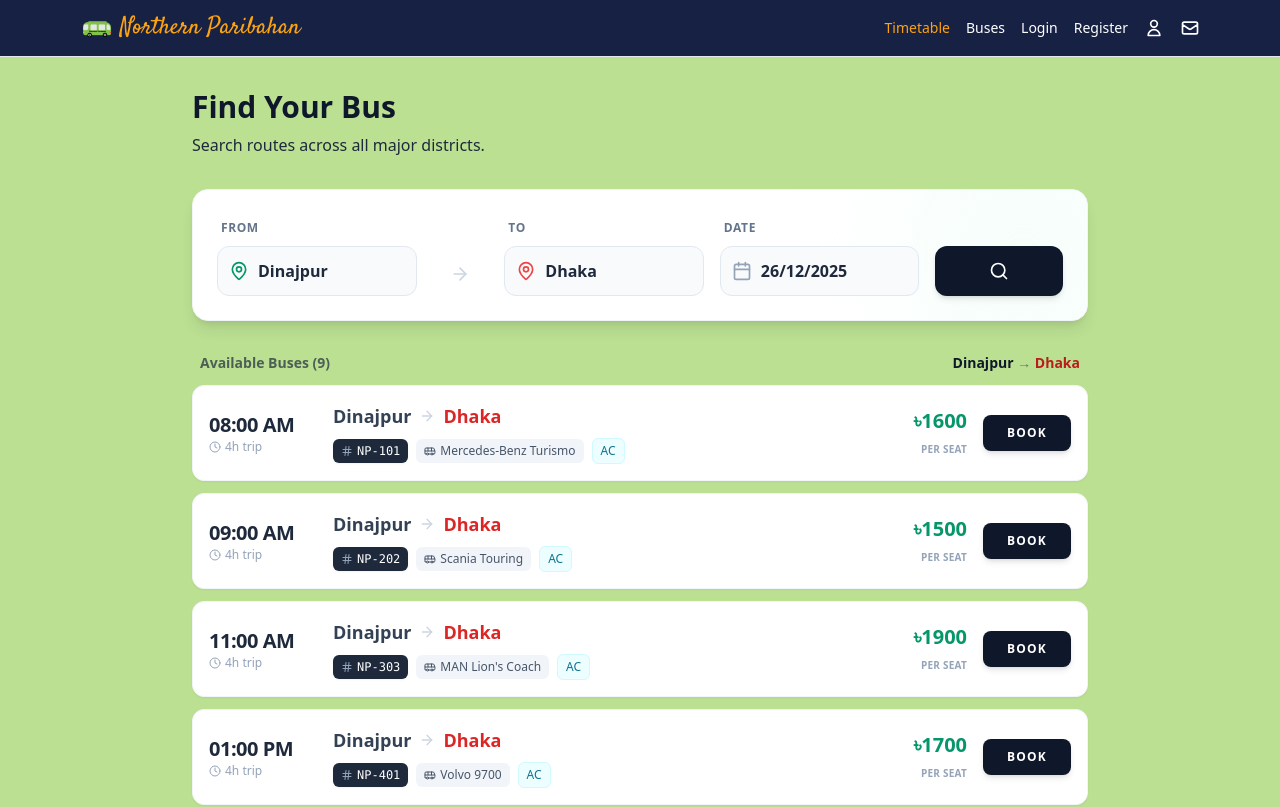
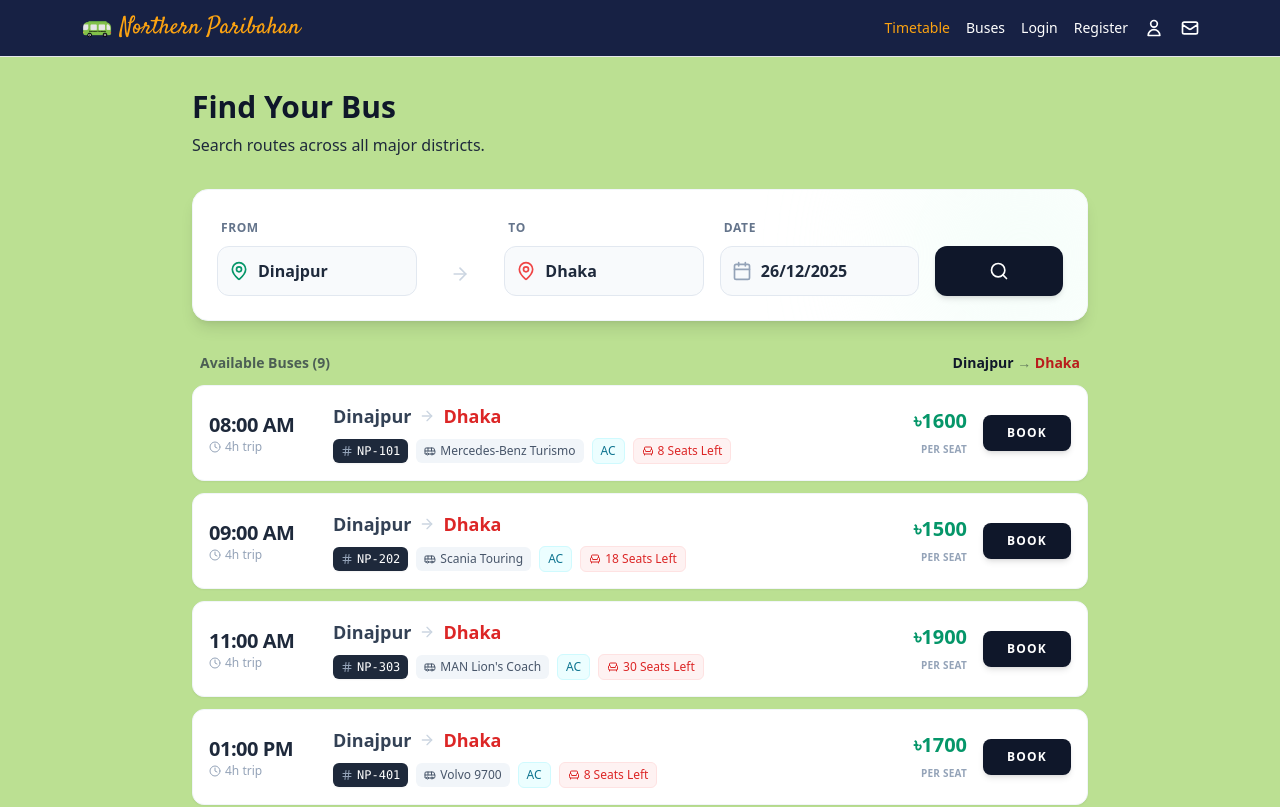
Before and after one commit to uzicodes/Northern-Paribahan, a Next.js app in the folder frontend/: page /timetable in a window 1280 px wide. Shown: the top 807 px of the page. Built offline with nearby package versions, Linux system fonts and the light colour scheme.

Commit message:
feat: made a option for showing remaining seats(dummy)  in the time strips of the timetable page

```diff
--- a/frontend/app/timetable/page.tsx
+++ b/frontend/app/timetable/page.tsx
@@ -85,6 +85,7 @@ interface BusRoute {
   origin: string;
   destination: string;
   price: number;
+  seatsAvailable: number;
 }
 
 function TimetableContent() {
@@ -152,6 +153,9 @@ function TimetableContent() {
 
       const finalPrice = model.type === 'AC' ? model.basePrice + 400 : model.basePrice;
 
+      // Random seats available
+      const seatsAvailable = Math.floor(Math.random() * 30) + 5;
+
       return {
         id: `${from}-${to}-${selectedDate}-${slotIndex}`,
         busNumber: assignedBusNumber,
@@ -163,6 +167,7 @@ function TimetableContent() {
         origin: from,
         destination: to,
         price: finalPrice,
+        seatsAvailable,
       };
     });
   };
@@ -327,6 +332,10 @@ function TimetableContent() {
                         <span className={`inline-flex items-center px-2 py-1 rounded-md border ${route.type === 'AC' ? 'bg-cyan-50 border-cyan-100 text-cyan-700' : 'bg-orange-50 border-orange-100 text-orange-700'}`}>
                             {route.type}
                         </span>
+
+                        <span className="inline-flex items-center gap-1 px-2 py-1 rounded-md bg-red-50 border border-red-100 text-red-600 font-medium">
+                            <Armchair className="w-3 h-3" /> {route.seatsAvailable} Seats Left
+                        </span>
                         </div>
                     </div>
 
```
